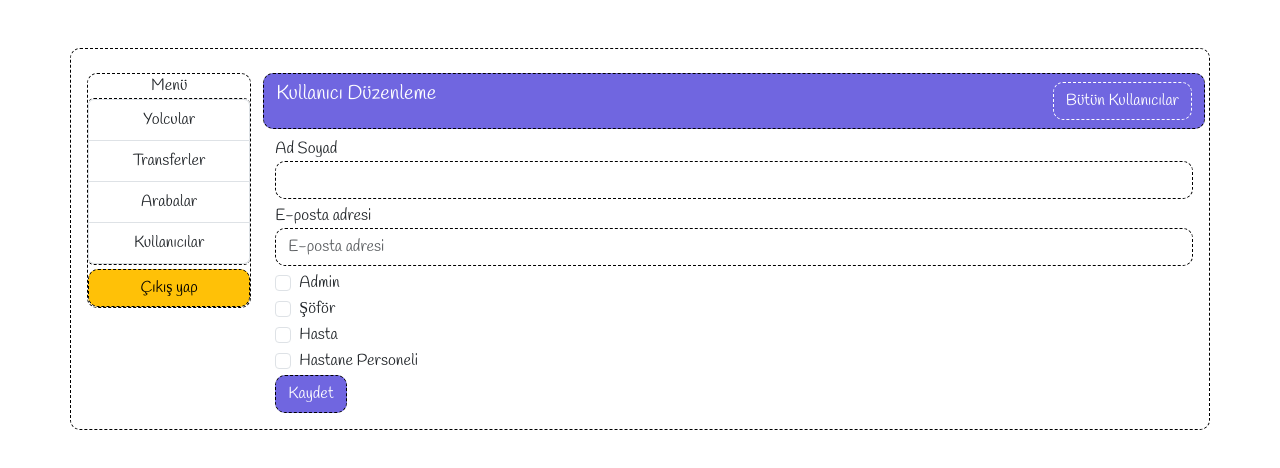
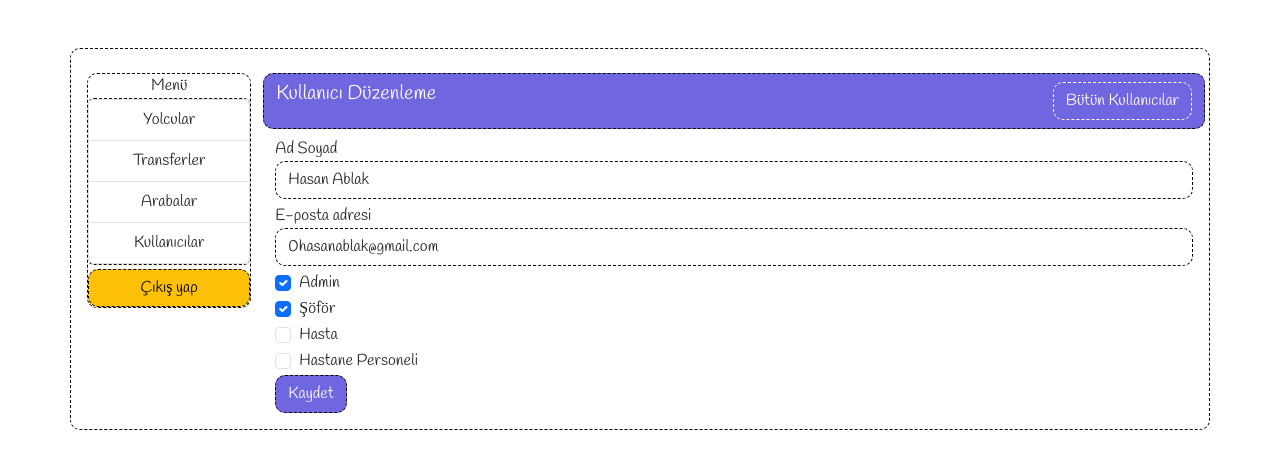
Before and after one commit to hasanablak/react-saglik-turizmi, a React (Create React App) app: page /users/1 in a window 1280 px wide. Shown: the top 468 px of the page. Built offline with nearby package versions, Linux system fonts and the light colour scheme; sample sign-in values are in the browser's storage.

Commit message:
Kullanıcılar sayfasındaki ileri geri butonlarını yaptım

```diff
--- a/src/pages/users/user-create.js
+++ b/src/pages/users/user-create.js
@@ -47,7 +47,7 @@ export default function UserCreate() {
 	return (
 		<>
 			<Header header="Kullanıcı Ekleme">
-				<button className="btn btn-outline-primary">Bütün Kullanıcılar</button>
+				<button className="btn btn-outline-primary" onClick={() => navigate('/users')}>Bütün Kullanıcılar</button>
 			</Header>
 			<div className="row d-flex">
 				<form onSubmit={submitForm} id="userCreateForm">
--- a/src/pages/users/user-update.js
+++ b/src/pages/users/user-update.js
@@ -1,35 +1,37 @@
+import { useNavigate } from "react-router-dom";
 import { Header } from "../../components";
 
-export default function	UserUpdate()	{
+export default function UserUpdate() {
+	const navigate = useNavigate();
 	return (
 		<>
 			<Header header="Kullanıcı Düzenleme">
-					<button className="btn btn-outline-primary">Bütün Kullanıcılar</button>
+				<button className="btn btn-outline-primary" onClick={() => navigate('/users')}>Bütün Kullanıcılar</button>
 			</Header>
 			<div className="row d-flex">
 				<form>
 					<div className="form-group">
 						<label>Ad Soyad</label>
-						<input type="text" className="form-control" />
+						<input type="text" className="form-control" value="Hasan Ablak" />
 					</div>
 					<div className="form-group">
 						<label>E-posta adresi</label>
-						<input type="text" className="form-control" placeholder="E-posta adresi" />
+						<input value="0hasanablak@gmail.com" type="text" className="form-control" placeholder="E-posta adresi" />
 					</div>
 					<div className="form-check">
-						<input className="form-check-input" type="checkbox" defaultValue="" />
+						<input name="type" checked className="form-check-input" type="checkbox" defaultValue="1" />
 						<label className="form-check-label">Admin</label>
 					</div>
 					<div className="form-check">
-						<input className="form-check-input" type="checkbox" defaultValue="" />
+						<input name="type" checked className="form-check-input" type="checkbox" defaultValue="" />
 						<label className="form-check-label">Şöför</label>
 					</div>
 					<div className="form-check">
-						<input className="form-check-input" type="checkbox" defaultValue="" />
+						<input name="type" className="form-check-input" type="checkbox" defaultValue="" />
 						<label className="form-check-label">Hasta</label>
 					</div>
 					<div className="form-check">
-						<input className="form-check-input" type="checkbox" defaultValue="" />
+						<input name="type" className="form-check-input" type="checkbox" defaultValue="" />
 						<label className="form-check-label">Hastane Personeli</label>
 					</div>
 					<button type="submit" className="btn btn-primary">
--- a/src/pages/users/users.js
+++ b/src/pages/users/users.js
@@ -1,10 +1,12 @@
+import { useNavigate } from "react-router-dom";
 import { Header } from "../../components";
 
-export default function	Users()	{
+export default function Users() {
+	const navigate = useNavigate()
 	return (
 		<>
 			<Header header="Bütün Kullanıcılar">
-						<button className="btn btn-outline-primary">+ Yeni Kullanıcı Ekle</button>
+				<button className="btn btn-outline-primary" onClick={() => navigate('create')}>+ Yeni Kullanıcı Ekle</button>
 			</Header>
 			<div className="row d-flex">
 				<div className="col">
@@ -28,7 +30,7 @@ export default function	Users()	{
 									</ul>
 								</td>
 								<td>
-								<button className="btn">Düzenle</button>
+									<button className="btn" onClick={() => navigate('1')}>Düzenle</button>
 									<button className="btn">Sil</button>
 								</td>
 							</tr>
```
Lines whose indentation alone changed are shown as unchanged.
